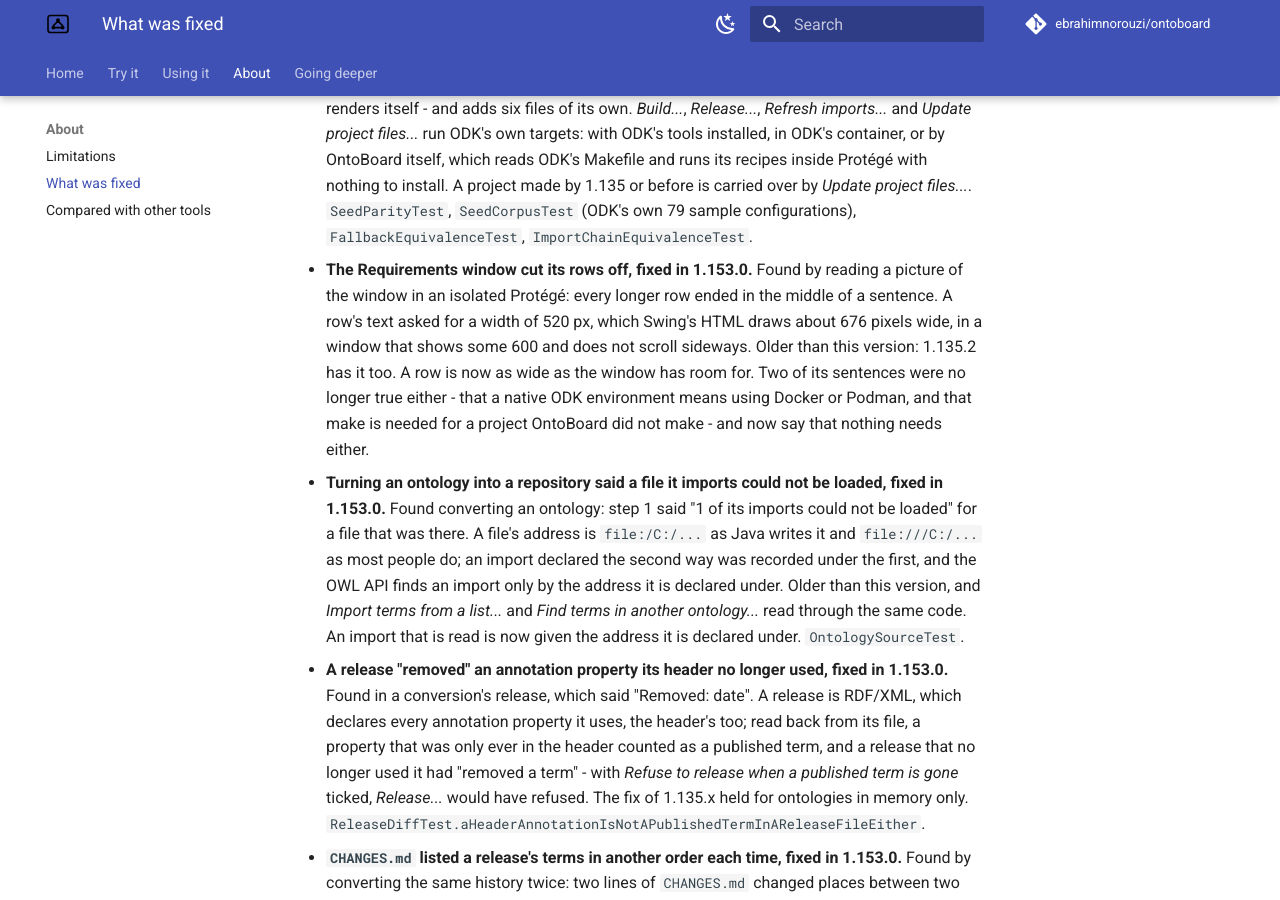
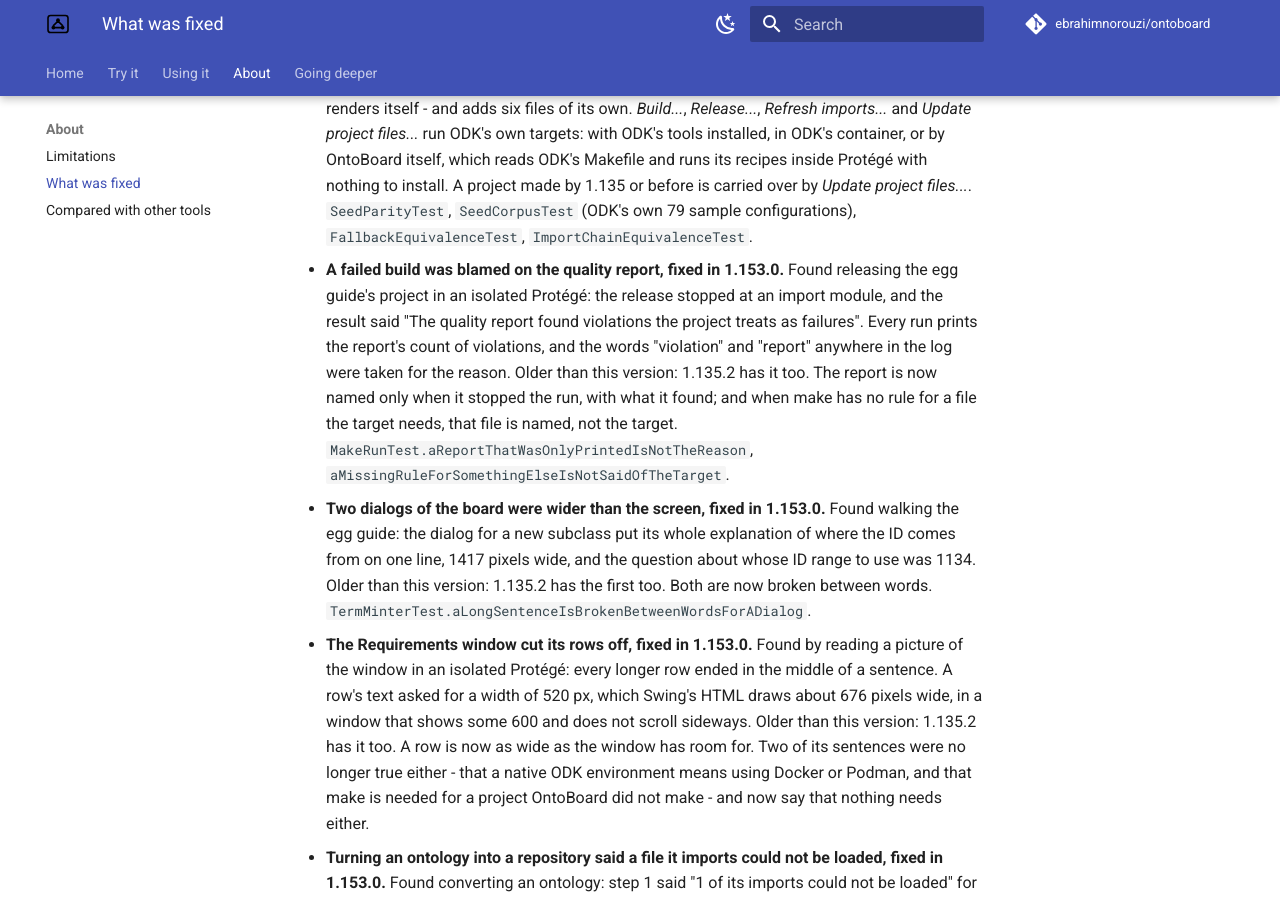
Before and after one commit to ebrahimnorouzi/ontoboard, an MkDocs documentation site: the page built from docs/fixed.md, in a window 1280 px wide and 900 px high, scrolled down 650 px. Built offline with MkDocs 1.6.1 and Material for MkDocs 9.7.7, drawn with Linux system fonts in a browser that asks for light colours; comment, search, counter and statistics services are not loaded.

Commit message:
docs(1.153.0): a release cleans first and no longer runs make -B; two more entries on the fixed page
The release paragraph and the requirements table said make prepare_release -B.
The fixed page gains the build failure blamed on the quality report and the
two dialogs wider than the screen, both older than this version.

```diff
--- a/docs/fixed.md
+++ b/docs/fixed.md
@@ -30,6 +30,20 @@ record for that version.
   by 1.135 or before is carried over by *Update project files...*. `SeedParityTest`,
   `SeedCorpusTest` (ODK's own 79 sample configurations), `FallbackEquivalenceTest`,
   `ImportChainEquivalenceTest`.
+- **A failed build was blamed on the quality report, fixed in 1.153.0.** Found releasing the
+  egg guide's project in an isolated Protégé: the release stopped at an import module, and the
+  result said "The quality report found violations the project treats as failures". Every run
+  prints the report's count of violations, and the words "violation" and "report" anywhere in
+  the log were taken for the reason. Older than this version: 1.135.2 has it too. The report is
+  now named only when it stopped the run, with what it found; and when make has no rule for a
+  file the target needs, that file is named, not the target.
+  `MakeRunTest.aReportThatWasOnlyPrintedIsNotTheReason`,
+  `aMissingRuleForSomethingElseIsNotSaidOfTheTarget`.
+- **Two dialogs of the board were wider than the screen, fixed in 1.153.0.** Found walking the
+  egg guide: the dialog for a new subclass put its whole explanation of where the ID comes from
+  on one line, 1417 pixels wide, and the question about whose ID range to use was 1134. Older
+  than this version: 1.135.2 has the first too. Both are now broken between words.
+  `TermMinterTest.aLongSentenceIsBrokenBetweenWordsForADialog`.
 - **The Requirements window cut its rows off, fixed in 1.153.0.** Found by reading a picture of
   the window in an isolated Protégé: every longer row ended in the middle of a sentence. A row's
   text asked for a width of 520 px, which Swing's HTML draws about 676 pixels wide, in a window
```
Also changed, not shown: docs/odk-workflow.md (+7 -3 lines), docs/requirements-status.md (+1 -1 lines).
